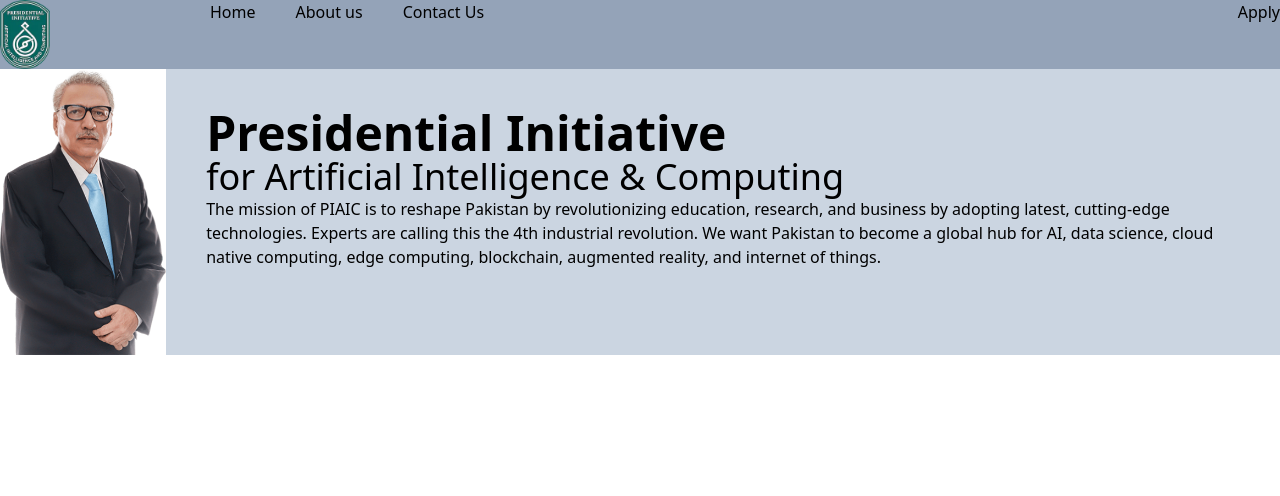
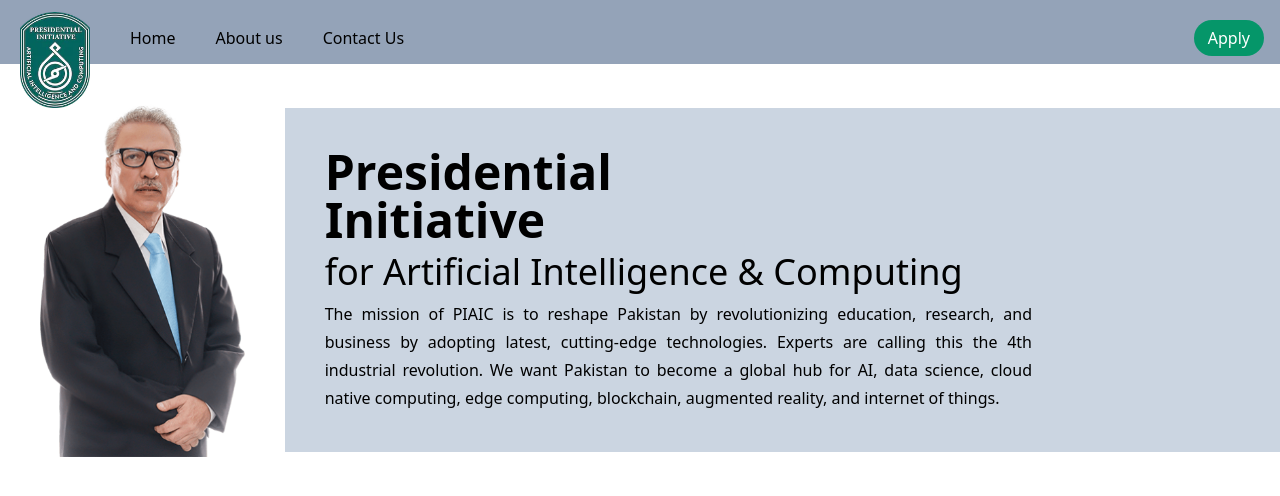
Before and after one commit to syedmuhammadfarhan/piaic-tailwind, a Next.js app: page / in a window 1280 px wide. Shown: the top 496 px of the page. Built offline with nearby package versions, Linux system fonts and the light colour scheme.

Commit message:
2nd commit

```diff
--- a/app/Hero.tsx
+++ b/app/Hero.tsx
@@ -3,16 +3,21 @@
 
 export default function Hero() {
   return (
-    <div className="flex">
-      <div className="w-1/3">
+    <div className="flex items-center">
+      <div className="w-2/4 m-10">
         <Image src="/president.png" alt="arif alvi" width={300} height={300} />
       </div>
       <div className="bg-slate-300 p-10">
-        <h1 className="max-w-full w-2/3 text-5xl font-bold">
+
+        <h1 className="max-w-full w-2/4 text-5xl font-bold mb-2">
           Presidential Initiative
         </h1>
-        <h1 className="text-4xl">for Artificial Intelligence & Computing</h1>
-        <p className="p-58">
+        <div className="text-4xl mb-2">
+
+          <h1 >for Artificial Intelligence & Computing</h1>
+        </div>
+        <div className="pr-52 text-justify leading-7">
+          <p >
             The mission of PIAIC is to reshape Pakistan by revolutionizing
             education, research, and business by adopting latest, cutting-edge
             technologies. Experts are calling this the 4th industrial revolution.
@@ -22,5 +27,6 @@
           </p>
         </div>
       </div>
+    </div>
   );
 }
--- a/app/Navbar.tsx
+++ b/app/Navbar.tsx
@@ -3,18 +3,18 @@
 
 export default function Navbar() {
   return (
-    <div>
-      <div className="flex bg-slate-400 justify-between">
-        <div className="flex gap-40">
-          <Image src="/PIAICLogo.webp" alt="piaiclogo" width={50} height={50}/>
-          <ul className="flex gap-10">
-            <li>Home</li>
-            <li>About us</li>
-            <li>Contact Us</li>
-          </ul>
-        </div>
-        <>Apply</>
+
+    <div className="flex bg-slate-400 justify-between items-center pt-3">
+      <div className="flex gap-10">
+        <Image className="ml-5 -mb-11" src="/PIAICLogo.webp" alt="piaiclogo" width={70} height={70} />
+        <ul className="flex gap-10 items-center">
+          <li><a href="/">Home</a></li>
+          <li><a href="/">About us</a></li>
+          <li><a href="/">Contact Us</a></li>
+        </ul>
       </div>
+      <button className="bg-emerald-600 m-2 mr-4 px-3.5 py-1.5 rounded-3xl text-white">Apply</button>
     </div>
+
   );
 }
```
Lines whose indentation alone changed are shown as unchanged.
